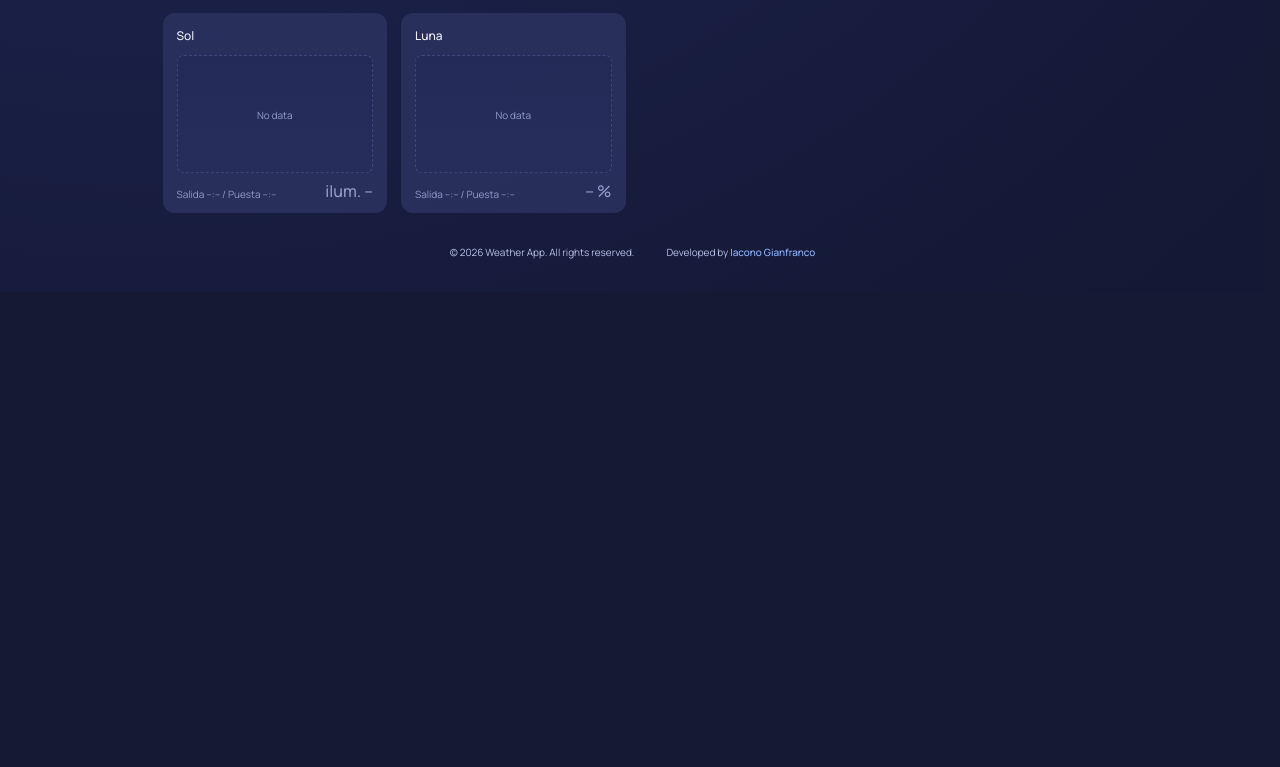
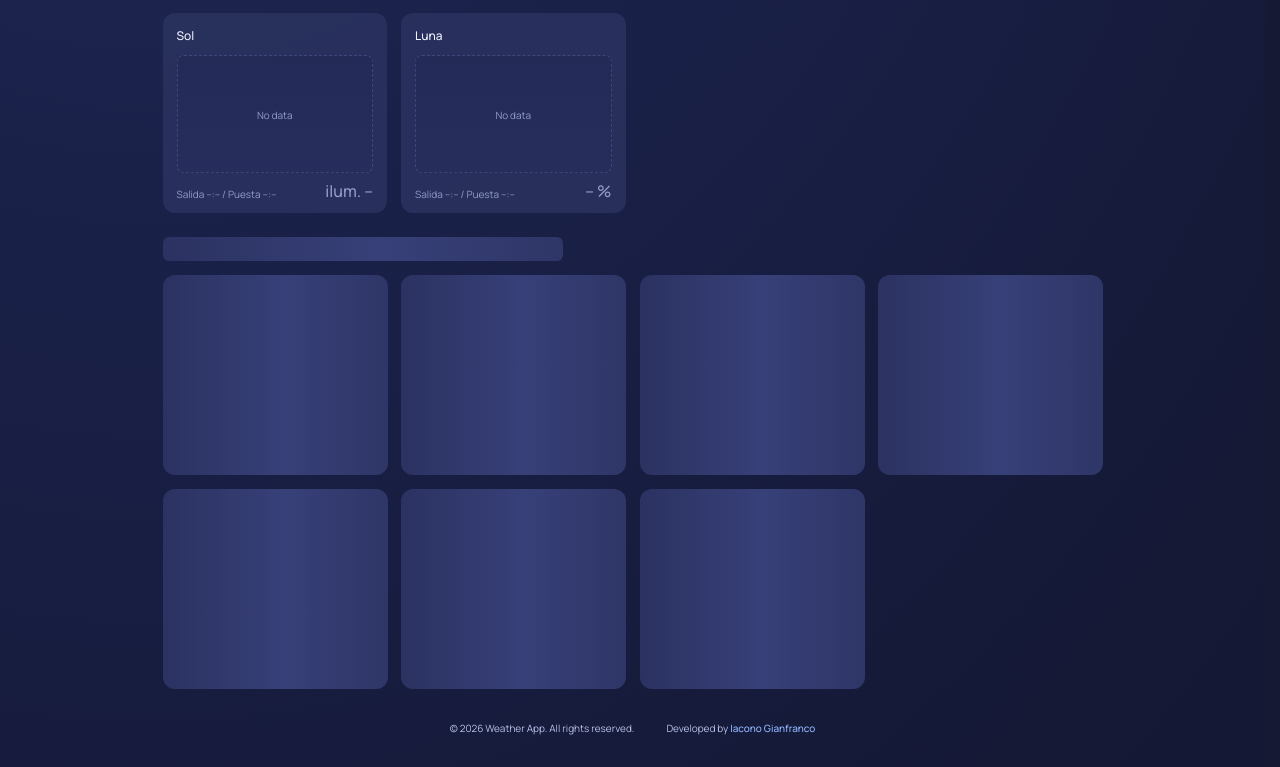
Before and after one commit to IaconoG/landing-weather, a React (Vite) app: page / in a window 1280 px wide. Shown: the part 910-1677 px from the top of the page. Before the commit the page ends 1202 px from the top, so only its background shows below. Built offline with nearby package versions, Linux system fonts and the light colour scheme.

Commit message:
refactor(weather-details-section): update skeleton structure and styling for consistency

```diff
--- a/src/features/weather/sections/WeatherDetailsSection/WeatherDetailsSection.css
+++ b/src/features/weather/sections/WeatherDetailsSection/WeatherDetailsSection.css
@@ -127,19 +127,4 @@
       );
     }
   }
-
-  &.weather-details-section--skeleton {
-    & .weather-details-section__skeleton-title {
-      margin-bottom: var(--spacing-md);
-    }
-
-    & .weather-details-section__skeleton-metrics {
-      display: flex;
-      flex-wrap: wrap;
-      align-content: flex-start;
-      align-items: stretch;
-      justify-content: flex-start;
-      gap: 20px;
-    }
-  }
 }
--- a/src/features/weather/sections/WeatherDetailsSection/components/WeatherDetailsSectionSkeleton.tsx
+++ b/src/features/weather/sections/WeatherDetailsSection/components/WeatherDetailsSectionSkeleton.tsx
@@ -2,20 +2,23 @@ import BaseSkeleton from "../../../../../shared/components/BaseSkeleton";
 
 const WeatherDetailsSectionSkeleton: React.FC = () => {
   return (
-    <div className="weather-details-section weather-details-section--skeleton">
+    <section className="weather-details-section">
       <BaseSkeleton
-        className="weather-details-section__skeleton-title"
+        className="weather-details-section__title"
         variant="text"
         height={24}
         width={400}
       />
-      <div className="weather-details-section__skeleton-metrics">
-        <BaseSkeleton variant="card" height={250} width={300} />
-        <BaseSkeleton variant="card" height={250} width={300} />
-        <BaseSkeleton variant="card" height={250} width={300} />
-        <BaseSkeleton variant="card" height={250} width={300} />
+      <div className="weather-details-section__metrics">
+        <BaseSkeleton variant="card" height={200} width={225} />
+        <BaseSkeleton variant="card" height={200} width={225} />
+        <BaseSkeleton variant="card" height={200} width={225} />
+        <BaseSkeleton variant="card" height={200} width={225} />
+        <BaseSkeleton variant="card" height={200} width={225} />
+        <BaseSkeleton variant="card" height={200} width={225} />
+        <BaseSkeleton variant="card" height={200} width={225} />
       </div>
-    </div>
+    </section>
   );
 };
 
--- a/src/features/weather/sections/WeatherDetailsSection/index.tsx
+++ b/src/features/weather/sections/WeatherDetailsSection/index.tsx
@@ -35,10 +35,13 @@ const WeatherDetailsSection: React.FC<WeatherDetailsSectionProps> = ({
 
   if (isLoading) return <WeatherDetailsSectionSkeleton />;
   return (
-    <WeatherDetailsSectionContent
-      cards={viewModel}
-      isPlaceholder={shouldShowPlaceholder}
-    />
+    <>
+      <WeatherDetailsSectionContent
+        cards={viewModel}
+        isPlaceholder={shouldShowPlaceholder}
+      />
+      <WeatherDetailsSectionSkeleton />
+    </>
   );
 };
 
```
